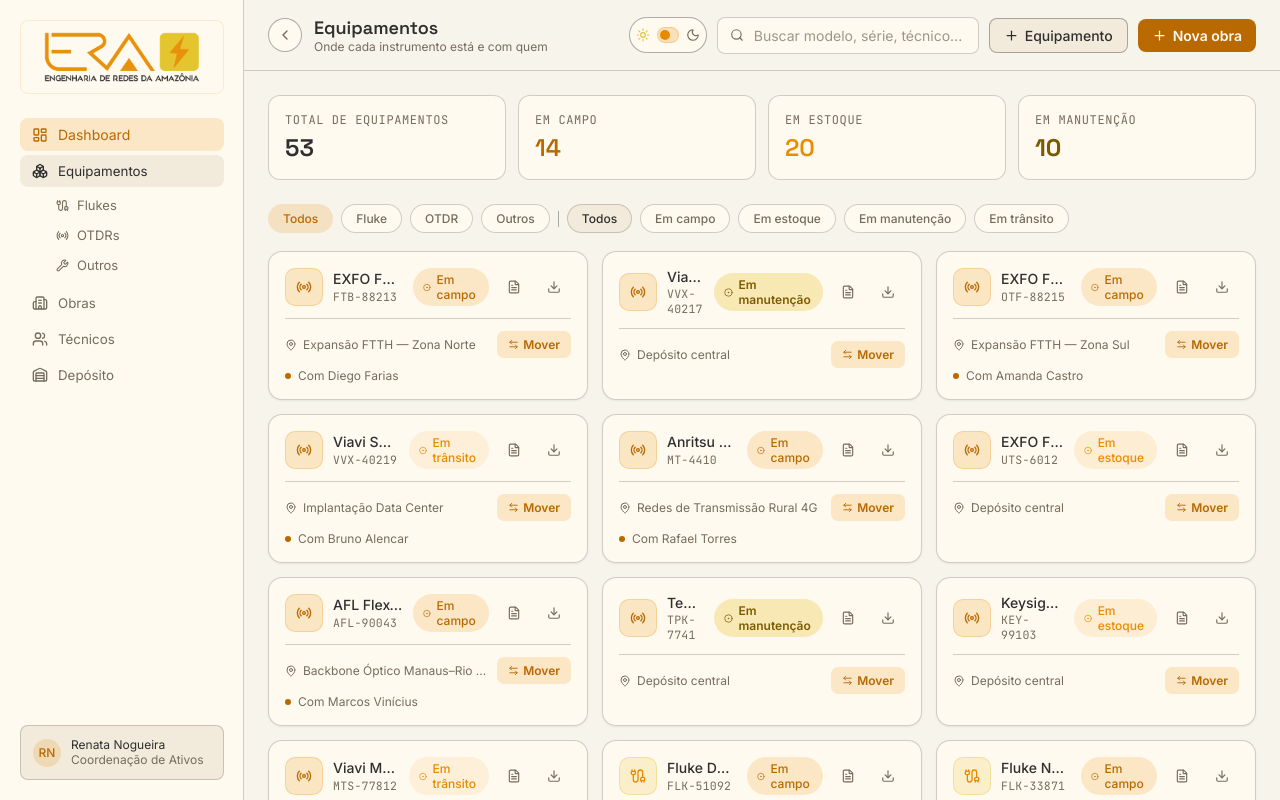
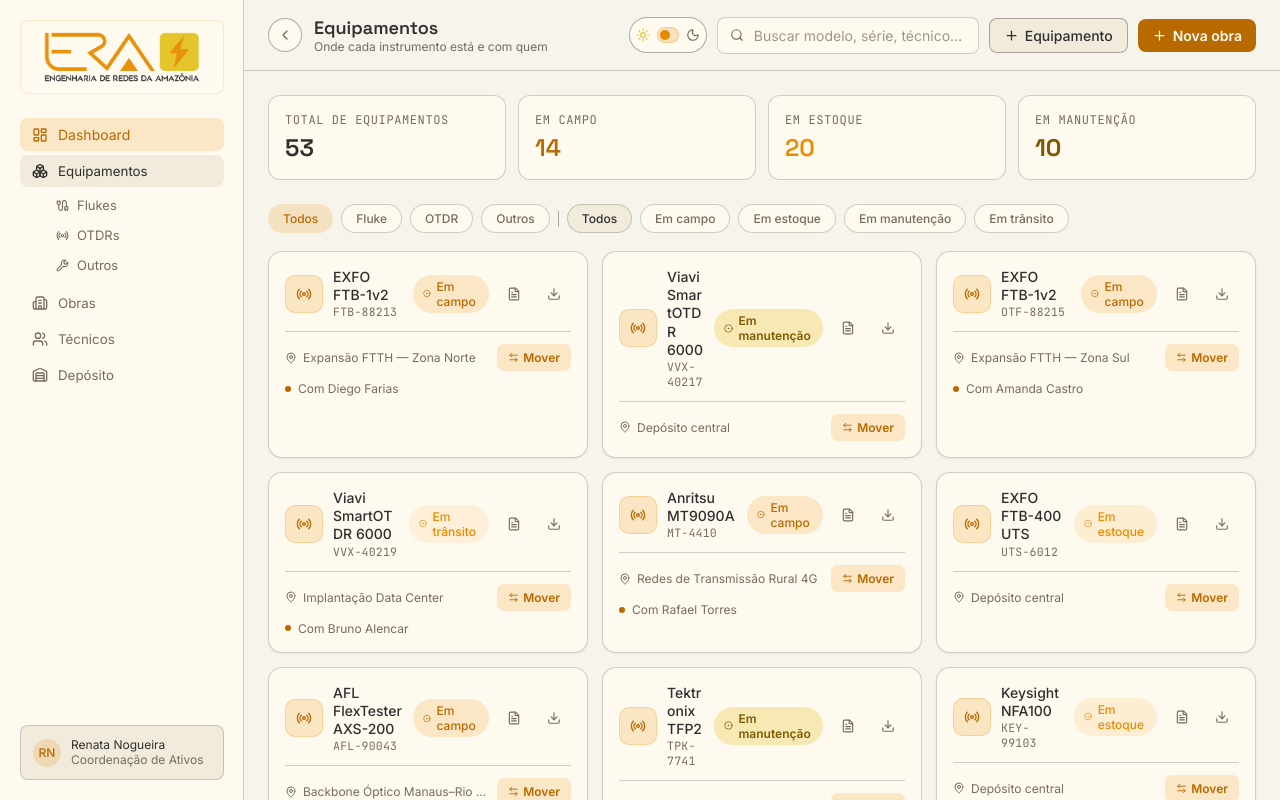
Before and after one commit to marcusv614/ERA-gerenciador-equipamentos, a React (Vite) app: page / in a window 1280 px wide. Built offline with nearby package versions, Linux system fonts and the light colour scheme.

Commit message:
refactor: alterar tamanho do titulo

```diff
--- a/src/components/fibra-track/FibraTrack.module.css
+++ b/src/components/fibra-track/FibraTrack.module.css
@@ -532,9 +532,11 @@
   font-size: 14px;
   font-weight: 500;
   line-height: 1.3;
-  overflow: hidden;
-  text-overflow: ellipsis;
-  white-space: nowrap;
+  /* mostrar descrição completa em múltiplas linhas */
+  overflow: visible;
+  text-overflow: unset;
+  white-space: normal;
+  word-break: break-word;
 }
 
 .equipSerie {
```
